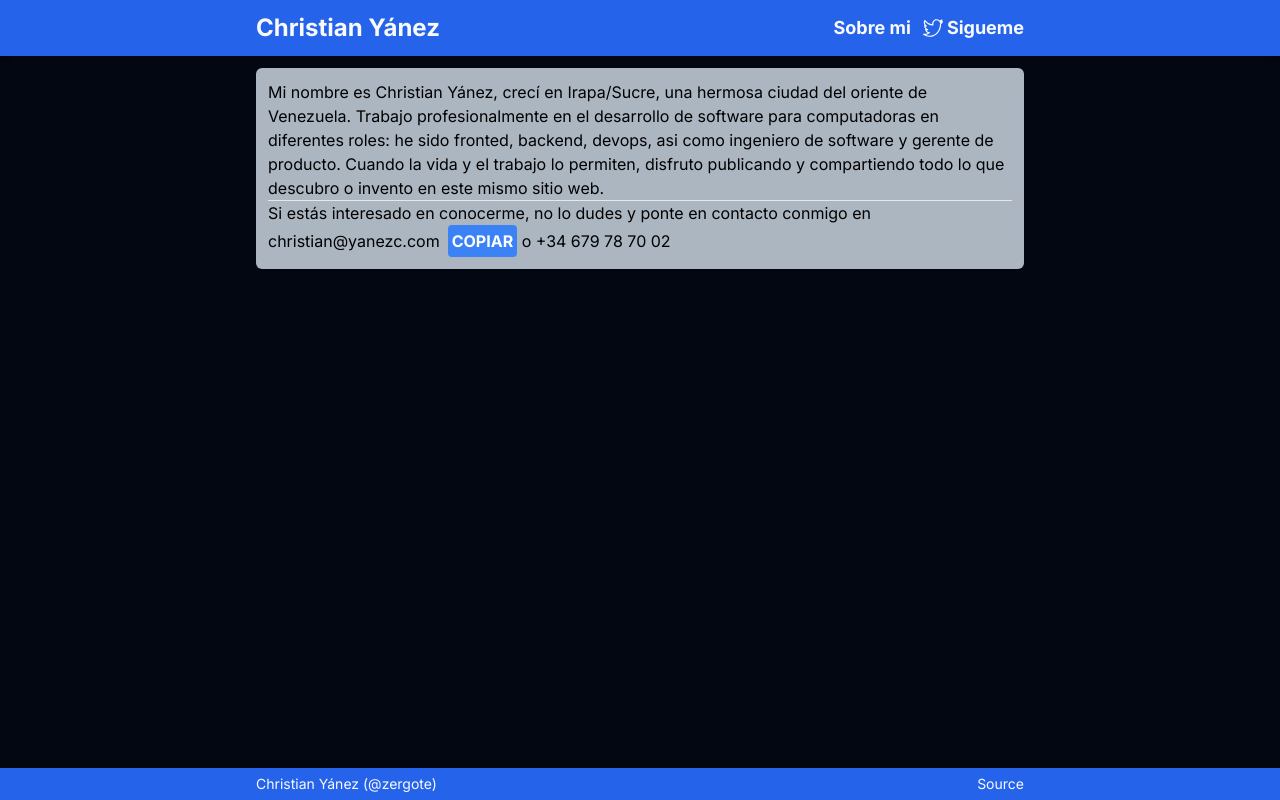
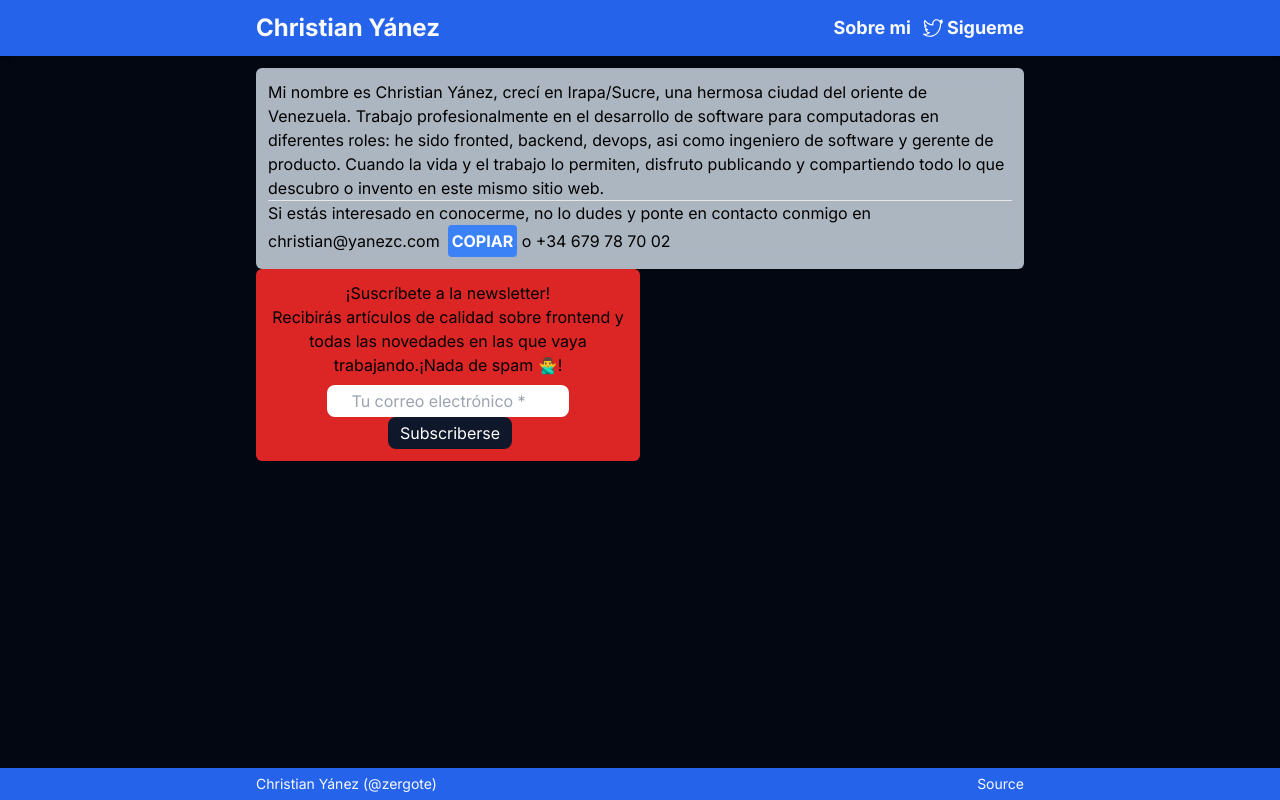
Before and after one commit to zergote/site, a Next.js app: page / in a window 1280 px wide. Built offline with nearby package versions, Linux system fonts and the light colour scheme.

Commit message:
feat: :sparkles: create structure of component SubscriptionBox

```diff
--- a/src/app/page.tsx
+++ b/src/app/page.tsx
@@ -1,4 +1,5 @@
 import PersonOverview from "@/components/PersonOverview/PersonOverview";
+import SubscripctionBox from "@/components/SubscriptionBox/SubscriptionBox";
 
 export default function Home() {
   //max-w-screen-2xl
@@ -6,6 +7,7 @@ export default function Home() {
     <div className="min-w-96">
       <div className="containner ml-4 mr-4 py-3 max-w-screen-sm md:max-w-screen-md lg:max-w-screen-md sm:mx-auto">
         <PersonOverview />
+        <SubscripctionBox />
       </div>
     </div>
   )
--- /dev/null
+++ b/src/components/SubscriptionBox/SubscriptionBox.tsx
@@ -0,0 +1,16 @@
+
+export default function SubscripctionBox() {
+
+  return (
+    <div className="containner bg-red-600 text-black sm:rounded-md md:max-w-96">
+      <div className="flex items-center text-center flex-col rounded-lg p-3">
+        <h3>¡Suscríbete a la newsletter!</h3>
+        <p>Recibirás artículos de calidad sobre frontend y todas las novedades en las que vaya trabajando.¡Nada de spam 🙅‍♂️!</p>
+        <form action="sumit" className="pt-2">
+          <input type="email" name="email" placeholder=" Tu correo electrónico *" id="" className="text-black rounded-lg p-1 placeholder:translate-x-4" />
+          <button className="bg-slate-900 p-1 pl-3 pr-3 rounded-lg ml-1 text-white">Subscriberse</button>
+        </form>
+      </div>
+    </div>
+  )
+}
```
